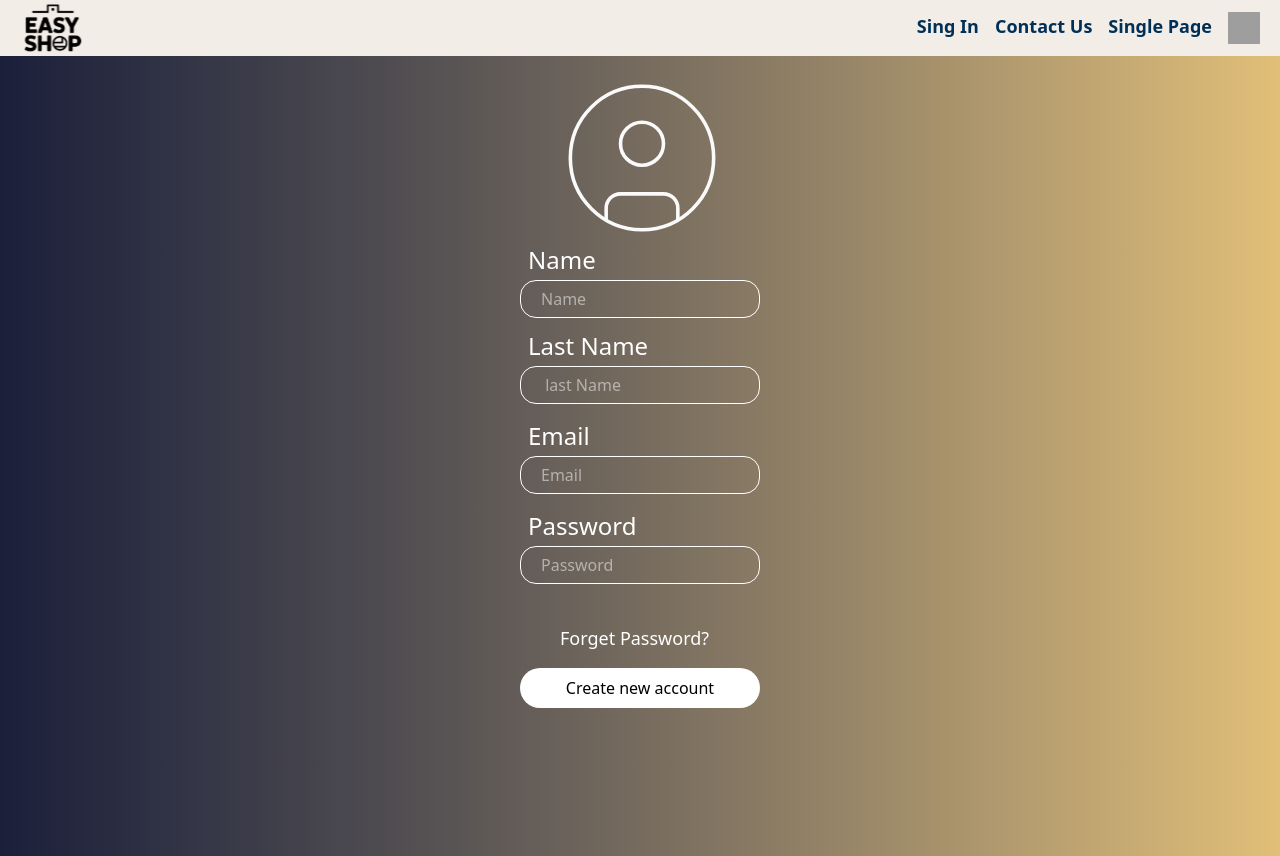
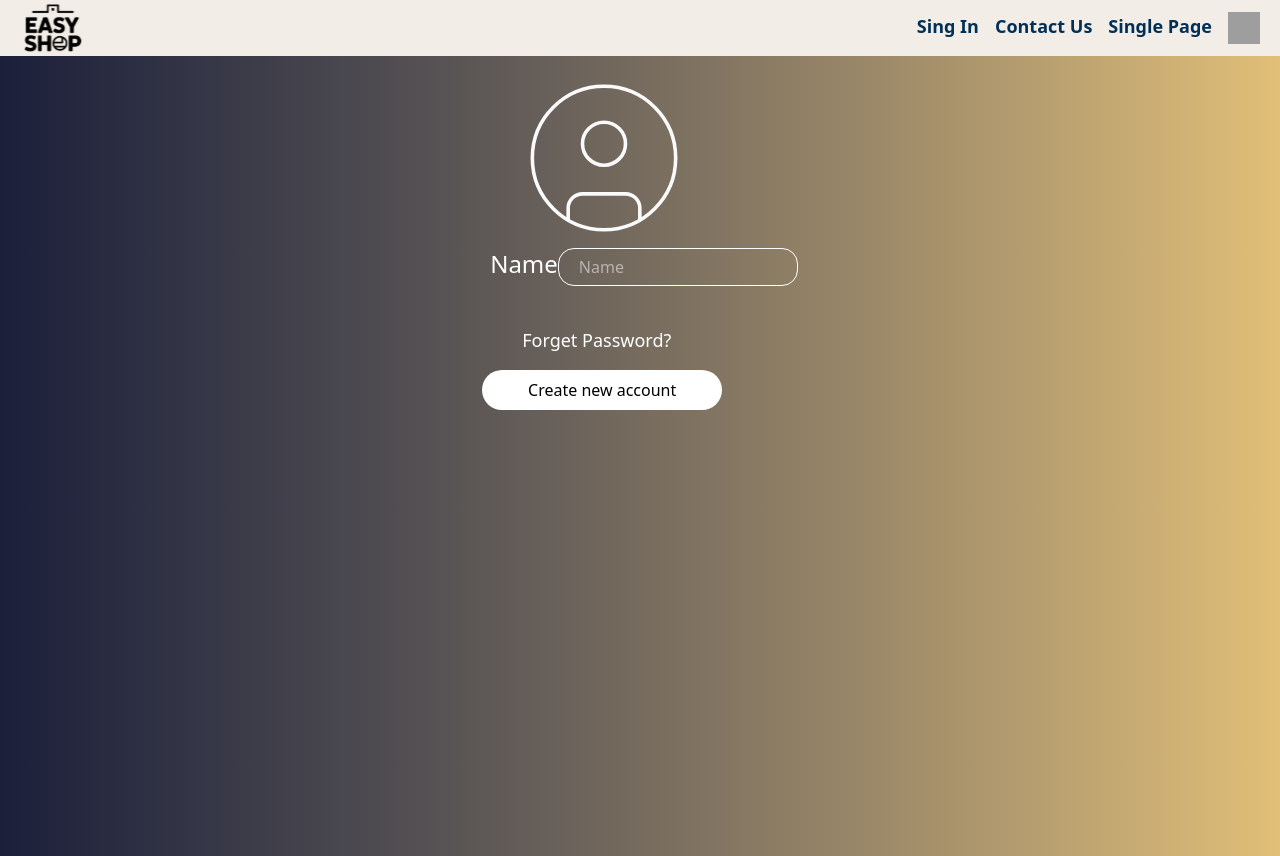
Before and after one commit to mahdiyehhaj497-oss/Market-Project, a React (Vite) app: page /about in a window 1280 px wide. Built offline with nearby package versions, Linux system fonts and the light colour scheme; grey boxes are pictures that could not be loaded.

Commit message:
set form

```diff
--- a/src/Component/shared/Form.jsx
+++ b/src/Component/shared/Form.jsx
@@ -8,38 +8,18 @@ export default function Form() {
           <div className="flext justify-center mt-auto ml-9">
             <CircleUser size={172} color="#fafafa" strokeWidth={0.5} />
           </div>
+          <form action="">
+
+          </form>
           <div className=" text-white  mb-1 ">
-            <h1 className="text-2xl ml-2"> Name</h1>
+            <label className="text-2xl ml-2"> Name</label>
             <input
               className="mt-1 p-1.5 pl-5 rounded-2xl w-60 border border-white"
               type="text"
               placeholder="Name"
             />
           </div>
-          <div className=" text-white mt-3 mb-2">
-            <h1 className="text-2xl ml-2">Last Name</h1>
-            <input
-              className="mt-1 p-1.5  pl-5 rounded-2xl w-60 border border-white"
-              type="text"
-              placeholder=" last Name"
-            />
-          </div>
-          <div className=" text-white mt-4 mb-2">
-            <h1 className="text-2xl ml-2"> Email</h1>
-            <input
-              className="mt-1 p-1.5  pl-5 rounded-2xl w-60 border border-white"
-              type="text"
-              placeholder="Email"
-            />
-          </div>
-          <div className=" text-white mt-4 mb-2">
-            <h1 className="text-2xl ml-2"> Password</h1>
-            <input
-              className="mt-1 p-1.5  pl-5 rounded-2xl w-60 border border-white"
-              type="number"
-              placeholder="Password"
-            />
-          </div>
+
         </div>
       </>
     );
```
